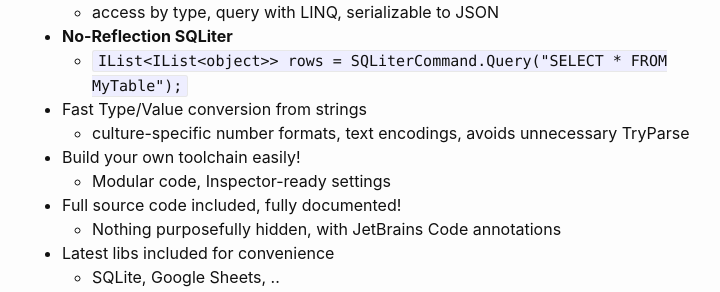
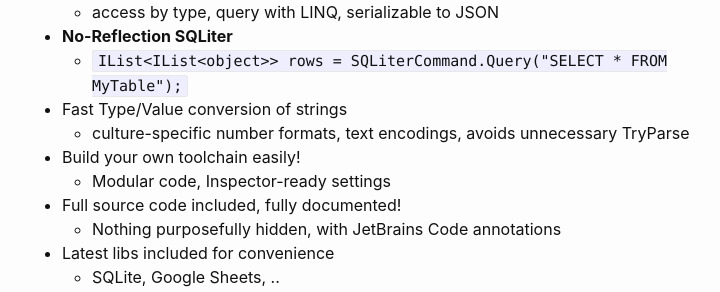
Before and after one commit to CodeSmile-0000011110110111/data.io-home, a Jekyll site: the page built from index.md, in a window 1280 px wide. Shown: the part 965-1257 px from the top of the page, without its empty margins (238-958 px from the left). Built offline with Jekyll 4.4.1, drawn with Linux system fonts in a browser that asks for light colours.

Commit message:
Update index.md

```diff
--- a/index.md
+++ b/index.md
@@ -33,7 +33,7 @@ I just cannot _NOT_ write code the right way ...
   - access by type, query with LINQ, serializable to JSON
 - **No-Reflection SQLiter**
   - `IList<IList<object>> rows = SQLiterCommand.Query("SELECT * FROM MyTable");`
-- Fast Type/Value conversion from strings
+- Fast Type/Value conversion of strings
   - culture-specific number formats, text encodings, avoids unnecessary TryParse
 - Build your own toolchain easily!
   - Modular code, Inspector-ready settings
```
